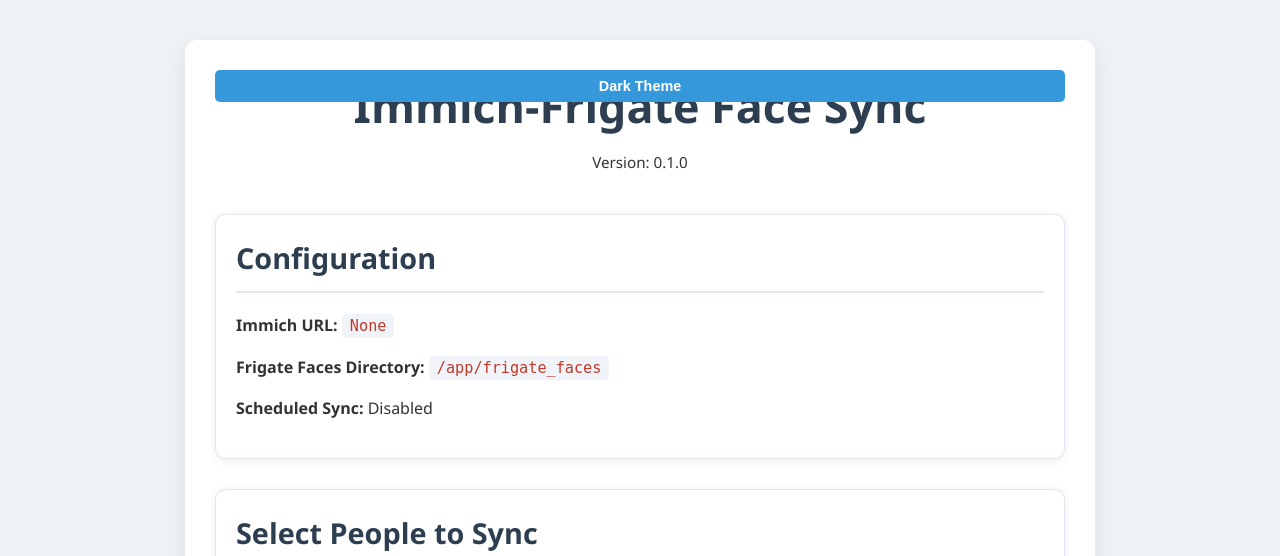
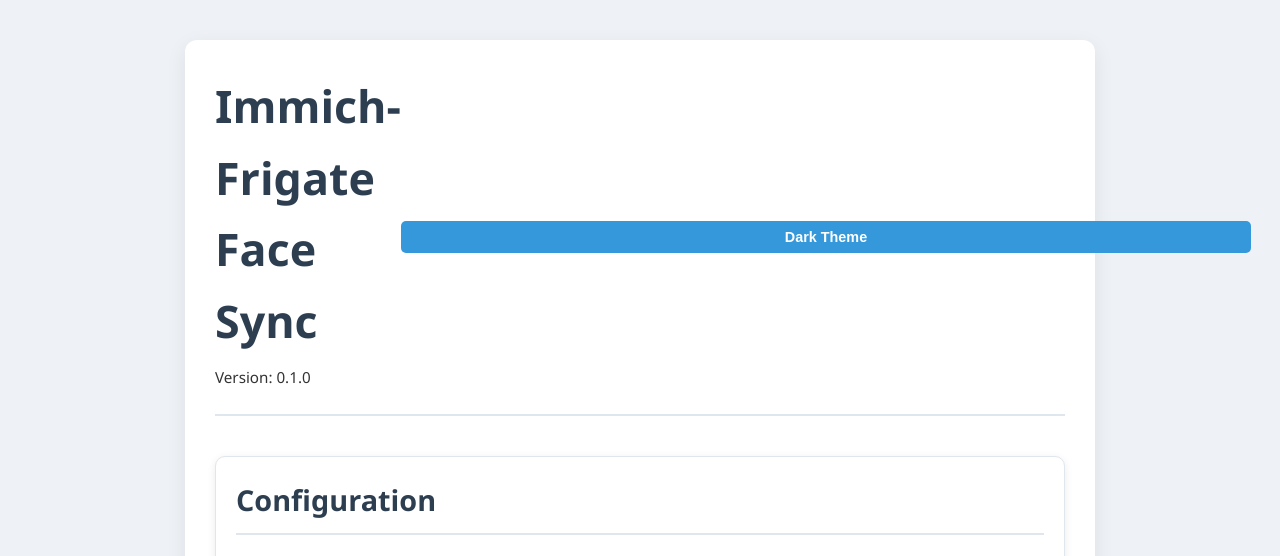
Before and after one commit to jasobih/FrImmich, a Flask app: page / in a window 1280 px wide. Shown: the top 556 px of the page. Run offline with Flask 3, Linux system fonts and the light colour scheme.

Commit message:
Feat: Improve UI layout and theme toggle placement

```diff
--- a/app/static/style.css
+++ b/app/static/style.css
@@ -71,9 +71,16 @@
 }
 
 header {
-    text-align: center;
+    display: flex; /* Use flexbox for header */
+    justify-content: space-between; /* Space out items */
+    align-items: center; /* Vertically align items */
     margin-bottom: 40px;
-    position: relative;
+    padding-bottom: 10px; /* Add some padding below */
+    border-bottom: 2px solid var(--card-border); /* Subtle separator */
+}
+
+.header-content {
+    text-align: left; /* Align text to the left within its div */
 }
 
 header h1 {
@@ -92,9 +99,6 @@
 }
 
 .theme-toggle {
-    position: absolute;
-    top: 0;
-    right: 0;
     background-color: var(--button-bg);
     color: white;
     border: none;
@@ -103,6 +107,7 @@
     border-radius: 5px;
     cursor: pointer;
     transition: background-color 0.3s;
+    flex-shrink: 0; /* Prevent button from shrinking */
 }
 
 .theme-toggle:hover {
--- a/app/templates/index.html
+++ b/app/templates/index.html
@@ -9,8 +9,10 @@
 <body>
     <div class="container">
         <header>
-            <h1>Immich-Frigate Face Sync</h1>
-            <p class="version">Version: 0.1.0</p>
+            <div class="header-content">
+                <h1>Immich-Frigate Face Sync</h1>
+                <p class="version">Version: 0.1.0</p>
+            </div>
             <button id="themeToggle" class="theme-toggle">Toggle Theme</button>
         </header>
 
```
